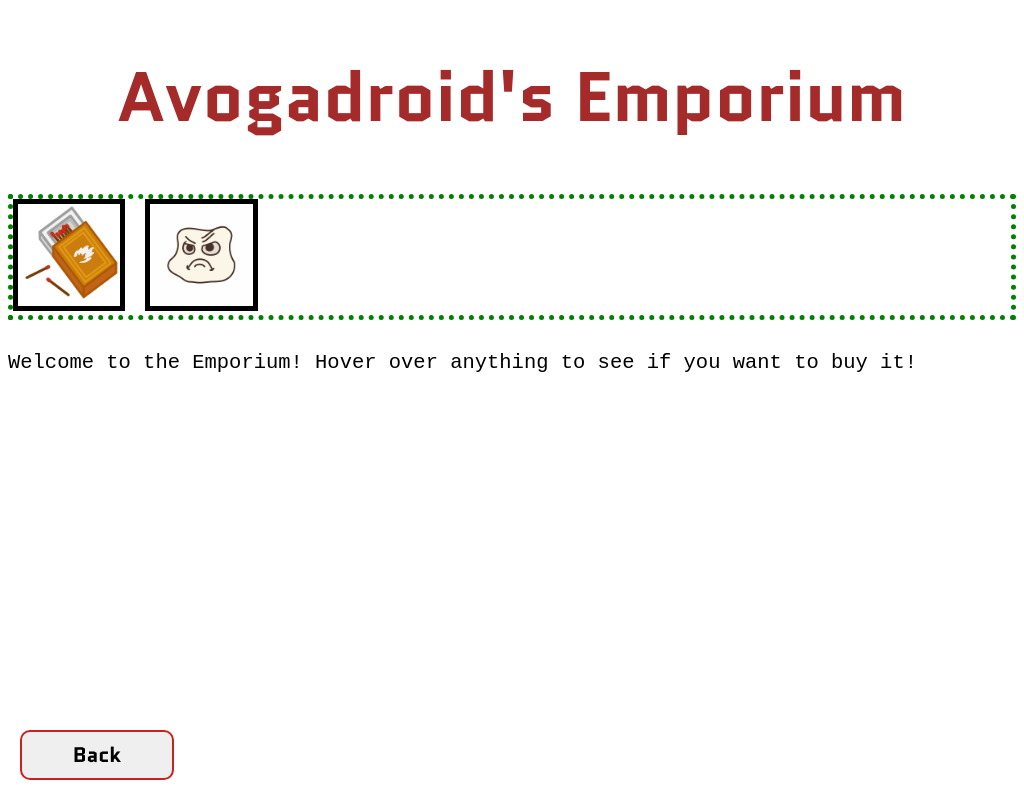
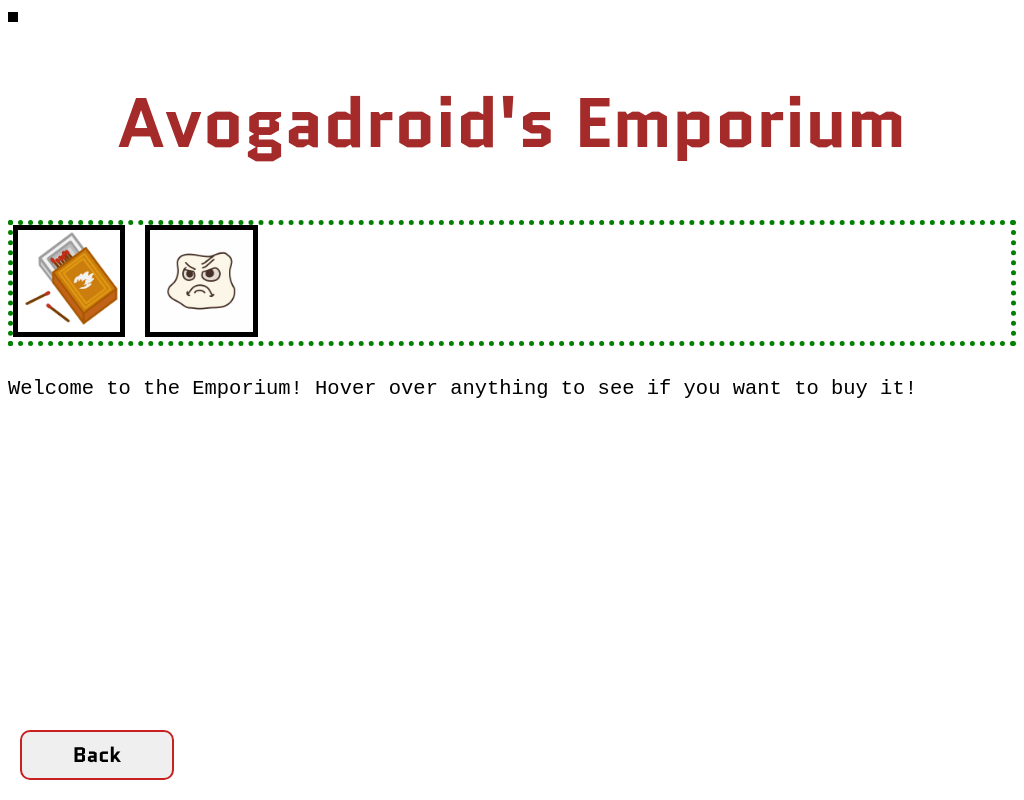
Before and after one commit to Blorg132/Acids-And-Basics-Alpha, an Electron app: page renderer/store.html in a window 1024 px wide. Drawn offline with Linux system fonts and the light colour scheme; no server answers.

Commit message:
added beakerhud!

```diff
--- a/renderer/store.html
+++ b/renderer/store.html
@@ -42,6 +42,18 @@
             }
 
 
+            .beakerhud {
+                font-size: 3vw;
+                font-family: Money;
+                color:rgb(0, 0, 0);
+                border: 5px solid rgb(0, 0, 0);
+                display: inline-block; /*this makes the border stop at the end of the text!!! keep this in mind!!! */
+                background-image: url("images/flashcardbackground.jpg");
+                background-size: 10em;
+                background-repeat: no-repeat;
+            }
+
+
             /*making rarity text?*/
             .normalitem {
                 color: green;
@@ -64,6 +76,16 @@
             }
 
         </style>
+
+
+        <!--Beaker Hud!!!!!-->
+
+        <div id="beakerhudcontainer">
+            <!--perhaps put an image background later here with <img>? who knows.-->
+            <aside id="beakerhud" class="beakerhud"></aside>
+        </div>
+
+
 
     </head>
 
--- a/renderer/store.js
+++ b/renderer/store.js
@@ -37,12 +37,18 @@ angryman.addEventListener("mouseover", () => {
 
 
 
-// inventory shit i guess
+// Loading in the coins/beakers??
 fs.readFile("./renderer/userdata/inventory.json", "utf8", (err, jsonString) => {
   if (err) {
-    console.log("File read failed:", err);
+    console.log("Failed to reach inventory status.", err);
     return;
   }
-  const beakeramount = JSON.parse(jsonString);
-  console.log("File data:", jsonString);
+  const jsonData = JSON.parse(jsonString);
+  console.log("Beaker amount recieved:", jsonData.beakers);
+
+
+  // Updating the counter on screen!
+  const beakers = jsonData.beakers;
+  beakerhud = document.getElementById("beakerhud");
+  beakerhud.textContent = beakers + " Beakers in Bank";
 });
--- a/renderer/userdata/inventory.json
+++ b/renderer/userdata/inventory.json
@@ -1,7 +1,7 @@
 
 
 {
-    "beakers": 100
+    "beakers": 69
 
 
 
```
